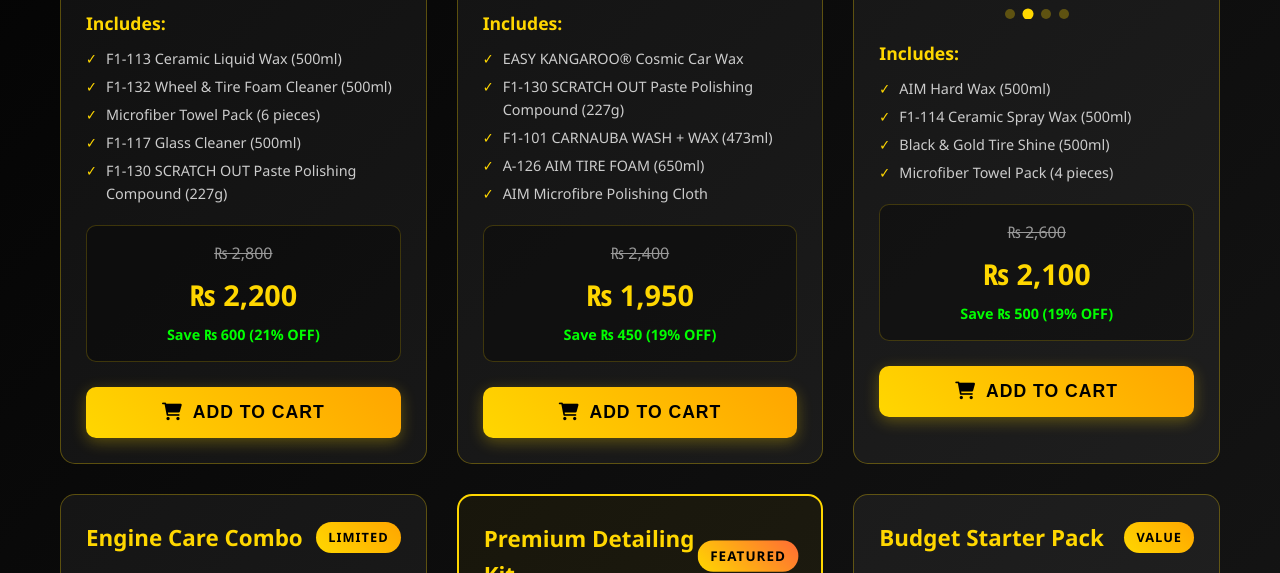
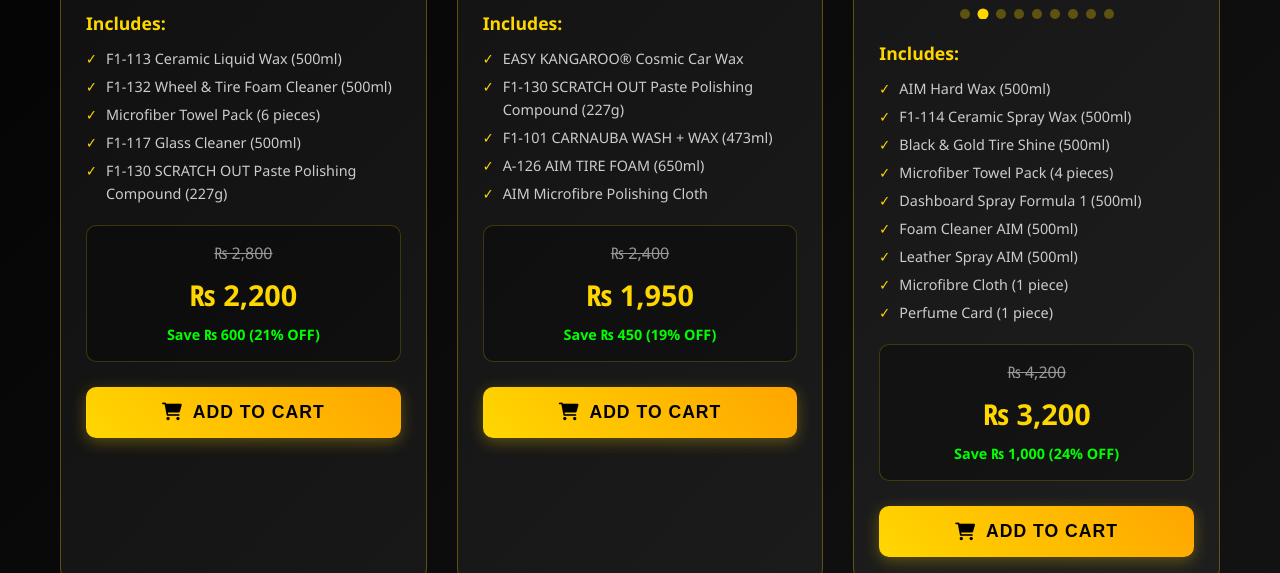
Before and after one commit to madeehasaboor/ksmenterprises, a plain HTML site: page special-bundles.html in a window 1280 px wide. Shown: the part 1258-1831 px from the top of the page. Drawn offline with Linux system fonts and the light colour scheme; files whose address does not match are found by name.

Commit message:
Fix slideshow functionality and add new products to Bundle 3: Fix CSS display issues, add 5 new products to Exterior Protection Set slideshow

```diff
--- a/special-bundles.html
+++ b/special-bundles.html
@@ -165,6 +165,26 @@
                                 <img src="products/MICRO FIBER CLOTHES/MICROFIBER TOWEL PACK OF 4.jpeg" alt="Microfiber Towel Pack">
                                 <span>Microfiber Towel Pack</span>
                             </div>
+                            <div class="slide fade">
+                                <img src="products/CLEANERS/Dashboard spray formula 1.jpeg" alt="Dashboard Spray Formula 1">
+                                <span>Dashboard Spray Formula 1</span>
+                            </div>
+                            <div class="slide fade">
+                                <img src="products/CLEANERS/Foam cleaner aim.jpeg" alt="Foam Cleaner AIM">
+                                <span>Foam Cleaner AIM</span>
+                            </div>
+                            <div class="slide fade">
+                                <img src="products/CLEANERS/Leather spray aim.jpeg" alt="Leather Spray AIM">
+                                <span>Leather Spray AIM</span>
+                            </div>
+                            <div class="slide fade">
+                                <img src="products/MICRO FIBER CLOTHES/Microfibre cloth.jpeg" alt="Microfibre Cloth">
+                                <span>Microfibre Cloth</span>
+                            </div>
+                            <div class="slide fade">
+                                <img src="products/CLEANERS/Perfume card.jpeg" alt="Perfume Card">
+                                <span>Perfume Card</span>
+                            </div>
                         </div>
                         <div class="slideshow-controls">
                             <button class="prev" onclick="changeSlide(-1, 'exterior-protection')">&#10094;</button>
@@ -175,6 +195,11 @@
                             <span class="dot" onclick="currentSlide(2, 'exterior-protection')"></span>
                             <span class="dot" onclick="currentSlide(3, 'exterior-protection')"></span>
                             <span class="dot" onclick="currentSlide(4, 'exterior-protection')"></span>
+                            <span class="dot" onclick="currentSlide(5, 'exterior-protection')"></span>
+                            <span class="dot" onclick="currentSlide(6, 'exterior-protection')"></span>
+                            <span class="dot" onclick="currentSlide(7, 'exterior-protection')"></span>
+                            <span class="dot" onclick="currentSlide(8, 'exterior-protection')"></span>
+                            <span class="dot" onclick="currentSlide(9, 'exterior-protection')"></span>
                         </div>
                     </div>
                     <div class="bundle-products">
@@ -184,14 +209,19 @@
                             <li>F1-114 Ceramic Spray Wax (500ml)</li>
                             <li>Black & Gold Tire Shine (500ml)</li>
                             <li>Microfiber Towel Pack (4 pieces)</li>
+                            <li>Dashboard Spray Formula 1 (500ml)</li>
+                            <li>Foam Cleaner AIM (500ml)</li>
+                            <li>Leather Spray AIM (500ml)</li>
+                            <li>Microfibre Cloth (1 piece)</li>
+                            <li>Perfume Card (1 piece)</li>
                         </ul>
                     </div>
                     <div class="bundle-pricing">
-                        <div class="original-price">₨ 2,600</div>
-                        <div class="bundle-price">₨ 2,100</div>
-                        <div class="savings">Save ₨ 500 (19% OFF)</div>
+                        <div class="original-price">₨ 4,200</div>
+                        <div class="bundle-price">₨ 3,200</div>
+                        <div class="savings">Save ₨ 1,000 (24% OFF)</div>
                     </div>
-                    <button class="add-to-cart-btn" onclick="addBundleToCart('exterior-protection', 2100, 'Exterior Protection Set')">
+                    <button class="add-to-cart-btn" onclick="addBundleToCart('exterior-protection', 3200, 'Exterior Protection Set')">
                         <i class="fas fa-shopping-cart"></i> Add to Cart
                     </button>
                 </div>
```
